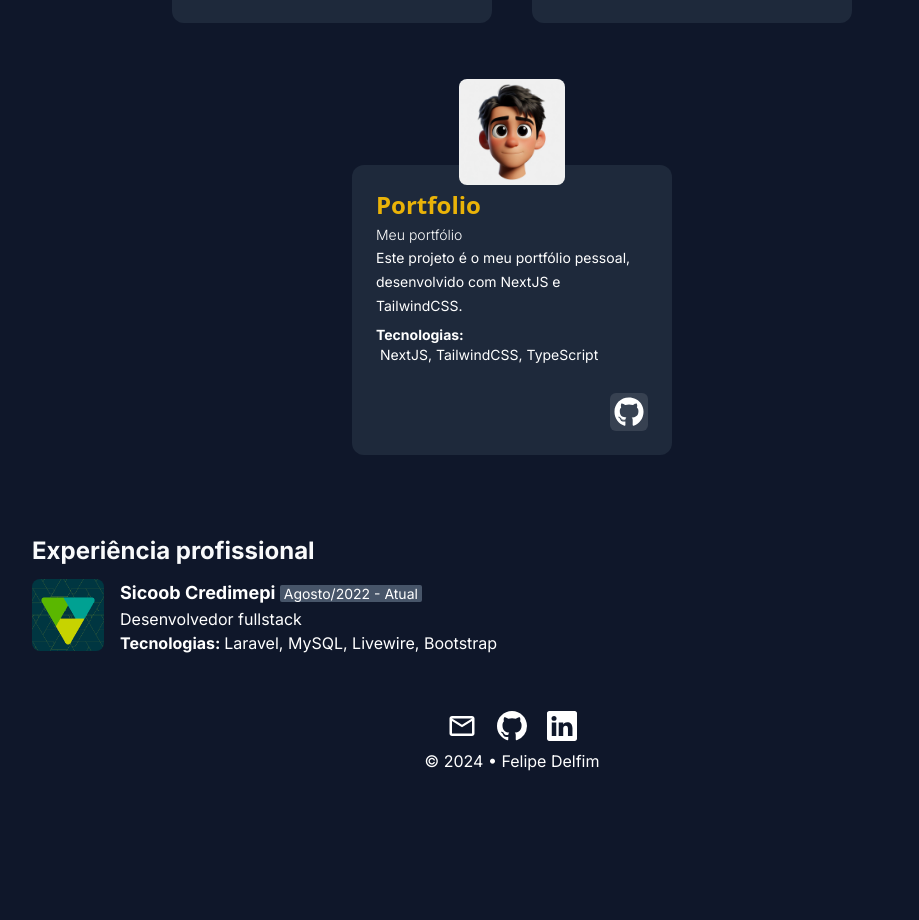
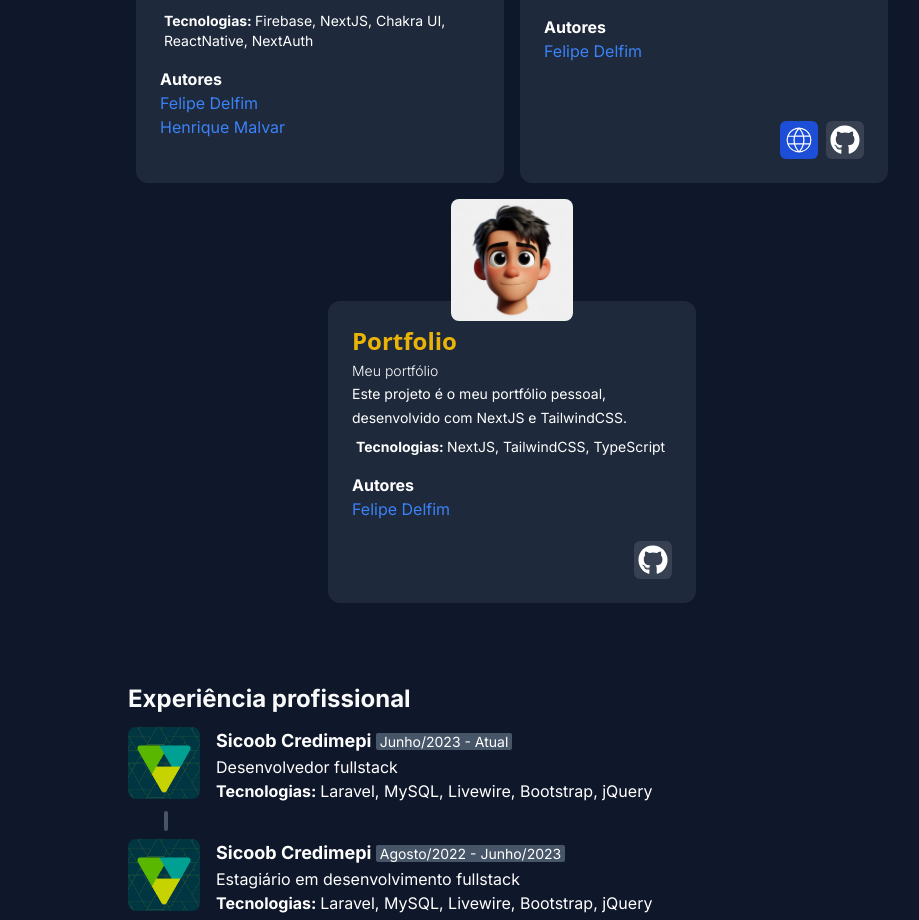
Before and after one commit to FDelfim/nextjs-tailwind-portfolio, a Next.js app: page / in a window 1280 px wide. Shown: the part 992-1912 px from the top of the page, without its empty margins (128-1047 px from the left). Before the commit the page ends 1813 px from the top, so only its background shows below. Built offline with nearby package versions, Linux system fonts and the light colour scheme.

Commit message:
feat: add authors to projects

```diff
--- a/src/app/components/experience.tsx
+++ b/src/app/components/experience.tsx
@@ -6,14 +6,30 @@ export default function Experience() {
             <div className='flex-row gap-2 items-center text-gray-50 mb-3'>
                 <h2 className='text-2xl font-bold'>Experiência profissional</h2>
             </div>
-            <div className='w-3/4 flex gap-4'>
-                <div className='h-[72px] w-[72px]'>
-                    <img className='lg:h-full lg:w-full rounded-lg ' loading='lazy' src='/assets/sicoob.png' />
+            <div className='h-full'>
+
+                <div className='w-3/4 flex gap-4'>
+                    <div className='h-[72px] w-[72px]'>
+                        <img className='lg:h-full lg:w-full rounded-lg ' loading='lazy' src='/assets/sicoob.png' />
+                    </div>
+                    <div className=''>
+                        <h2 className='font-bold text-lg align-middle'>Sicoob Credimepi <span className='text-sm font-normal bg-slate-600 px-1 text-gray-150 rounded-sm'>Junho/2023 - Atual</span></h2>
+                        <h3>Desenvolvedor fullstack</h3>
+                        <h4 className='font-bold'>Tecnologias: <span className='font-normal'>Laravel, MySQL, Livewire, Bootstrap, jQuery</span></h4>
+                    </div>
                 </div>
-                <div className=''>
-                    <h2 className='font-bold text-lg align-middle'>Sicoob Credimepi <span className='text-sm font-normal bg-slate-600 px-1 text-gray-150 rounded-sm'>Agosto/2022 - Atual</span></h2>
-                    <h3>Desenvolvedor fullstack</h3>
-                    <h4 className='font-bold'>Tecnologias: <span className='font-normal'>Laravel, MySQL, Livewire, Bootstrap</span></h4>
+                <div className='px-[36px] py-2'>
+                    <div className='h-[20px] w-1 bg-slate-600 rounded-sm'></div>
+                </div>
+                <div className='w-3/4 flex gap-4'>
+                    <div className='h-[72px] w-[72px]'>
+                        <img className='lg:h-full lg:w-full rounded-lg ' loading='lazy' src='/assets/sicoob.png' />
+                    </div>
+                    <div className=''>
+                        <h2 className='font-bold text-lg align-middle'>Sicoob Credimepi <span className='text-sm font-normal bg-slate-600 px-1 text-gray-150 rounded-sm'>Agosto/2022 - Junho/2023</span></h2>
+                        <h3>Estagiário em desenvolvimento fullstack</h3>
+                        <h4 className='font-bold'>Tecnologias: <span className='font-normal'>Laravel, MySQL, Livewire, Bootstrap, jQuery</span></h4>
+                    </div>
                 </div>
             </div>
         </div>
--- a/src/app/components/projects.tsx
+++ b/src/app/components/projects.tsx
@@ -8,14 +8,21 @@ export default function Projects() {
             {
                 title: 'QR Leitos',
                 subtitle: 'Aplicação para monitoramento de leitos hospitalares',
-                description: '<p>Projeto desenvolvido na UFOP e premiado na II Semana do Conhecimento de João Monlevade/MG.</p><br><p>O projeto conta com uma aplicação Mobile desenvolvida com React Native e uma aplicação WEB desenvolvida com React.</p>',
+                description: '<p className="text-justify">Projeto desenvolvido na UFOP e premiado na II Semana do Conhecimento de João Monlevade/MG.</p><br>O projeto conta com uma aplicação Mobile desenvolvida com React Native e uma aplicação WEB desenvolvida com React.'+
+                'Atualmente o projeto se encontra na fase de implantação, os testes em setores pilotos estão sendo realizados.',
                 img: '/assets/qr_leitos.jpeg',
                 repo: '',
                 app: '',
                 technologies: [
                     { name: 'Firebase', color: 'amber' },
                     { name: 'NextJS', color: 'zinc' },
-                    { name: 'Chakra UI', color: 'emerald' }
+                    { name: 'Chakra UI', color: 'emerald' },
+                    { name: 'ReactNative', color: 'teal'},
+                    { name: 'NextAuth', color: 'indigo' }
+                ],
+                author: [
+                    { name: 'Felipe Delfim', url: '#home'},
+                    { name: 'Henrique Malvar', url: 'https://portfolio-henriquemalvar.vercel.app/'}
                 ]
             },
             {
@@ -30,7 +37,8 @@ export default function Projects() {
                     { name: 'NextJS', color: 'zinc'},
                     { name: 'Chakra UI', color: 'emerald' },
                     { name: 'NextAuth', color: 'indigo' }
-                ]
+                ],
+                author: [{ name: 'Felipe Delfim', url: '#home' }]
             },
             {
                 title: 'Portfolio',
@@ -42,7 +50,8 @@ export default function Projects() {
                     { name: 'NextJS', color: 'zinc' },
                     { name: 'TailwindCSS', color: 'cyan' },
                     { name: 'TypeScript', color: 'blue' }
-                ]
+                ],
+                author: [{ name: 'Felipe Delfim', url: '#home' }]
             }
         ] as Project[]
 
@@ -54,9 +63,9 @@ export default function Projects() {
                         <h2 className='text-2xl font-bold'>Projetos</h2>
                         <p>Alguns projetos desenvolvidos por mim.</p>
                     </div>
-                    <div className='flex flex-wrap justify-center gap-10'>
+                    <div className='flex flex-wrap justify-center'>
                         {projects.map((project, index) => (
-                            <div key={index} className='py-2 w-full md:w-1/3'>
+                            <div key={index} className='py-2 w-full md:w-1/2 px-2'>
                                 <Card {...project} />
                             </div>
                         ))}
--- a/src/app/components/ui/card.tsx
+++ b/src/app/components/ui/card.tsx
@@ -2,17 +2,17 @@ import React from 'react'
 import { FaGithub, FaInfoCircle } from "react-icons/fa";
 import { CiGlobe } from 'react-icons/ci';
 import Link from 'next/link';
-import { Project } from '@/types/project';
+import { Project, author } from '@/types/project';
 
 export default function Card(props: Project) {
-    const { img, title, technologies, subtitle, description, app, repo, info } = props;
+    const { img, title, technologies, subtitle, description, app, repo, info, author } = props;
 
     return (
         <div className='flex flex-col h-full w-full'>
             <div className='relative w-full flex justify-center'>
                 <img className='relative object-cover aspect-w-1 aspect-h-1 rounded-lg w-1/3 mb-[-20px]' loading='lazy' src={img} alt={title} />
             </div>
-            <div className='flex flex-col p-6 border-slate-500 rounded-xl bg-slate-800 h-full'>
+            <div className='flex flex-col p-6 border-slate-500 rounded-xl bg-slate-800 h-full justify-between'>
                 <div>
                     <div>
                         <h2 className='text-2xl text-yellow-500 font-bold font-sans'>{title}</h2>
@@ -20,19 +20,31 @@ export default function Card(props: Project) {
                     <h2 className='text-sm mt-1 font-light'>{subtitle}</h2>
                     <span className='mt-3 text-sm' dangerouslySetInnerHTML={{ __html: description }}></span>
                 </div>
-                <div className='py-2 flex flex-wrap'>
-                    <h3 className='text-sm font-bold'>Tecnologias: </h3>
-                    <span className='flex ps-1 gap-1'>
+                <div className='my-2 flex flex-wrap'>
+                    <span className='flex ps-1'>
+                        <span className='text-sm'>
+                            <span className='text-sm font-bold'>Tecnologias: </span>
+                            {
+                                technologies?.map((tech, index) => {
+                                    return (
+                                        <>{tech.name}{index !== technologies.length - 1 ? ', ' : ''}</>
+                                    );
+                                })
+                            }
+                        </span>
+                    </span>
+                </div>
+                <div>
+                    <div className='mt-2'>
+                        <b>Autores</b>
                         {
-                            technologies?.map((tech, index) => {
-                                return (
-                                    <div key={tech.name}>
-                                        <h4 className='text-sm'>{tech.name}{index !== technologies.length - 1 ? ', ' : ''} </h4>
-                                    </div>
-                                );
-                            })
+                            author.map((auth, index) => (
+                                <div key={index}>
+                                    <a className='text-blue-500 hover:underline' href={auth.url} target={auth.url !== '#home' ? "_blank" : ''}>{auth.name}</a>
+                                </div>
+                            ))
                         }
-                    </span>
+                    </div>
                 </div>
                 <div className='flex justify-end gap-2 mt-5'>
                     {app && <Link href={app} target='_blank' className='bg-blue-700 text-white p-1 rounded-md hover:bg-blue-600 transition-all duration-300 ease-in-out'><CiGlobe size={30} /></Link>}
--- a/src/app/page.tsx
+++ b/src/app/page.tsx
@@ -8,7 +8,7 @@ export default function Index() {
   return (
     <>
       <Navbar />
-      <div className='px-4 py-2 lg:px-40 md:px-10'>
+      <div className='px-4 py-2 lg:px-64 md:px-10'>
         <Home />
         <Projects />
         <Experience />
--- a/src/types/project.tsx
+++ b/src/types/project.tsx
@@ -7,9 +7,15 @@ export interface Project {
     repo?: string;
     info?: string;
     technologies?: technologies[]
+    author: author[]
 }
 
 interface technologies{
     name: string;
     color: string;
 }
+
+export interface author{
+    name: string;
+    url: string;
+}
```
